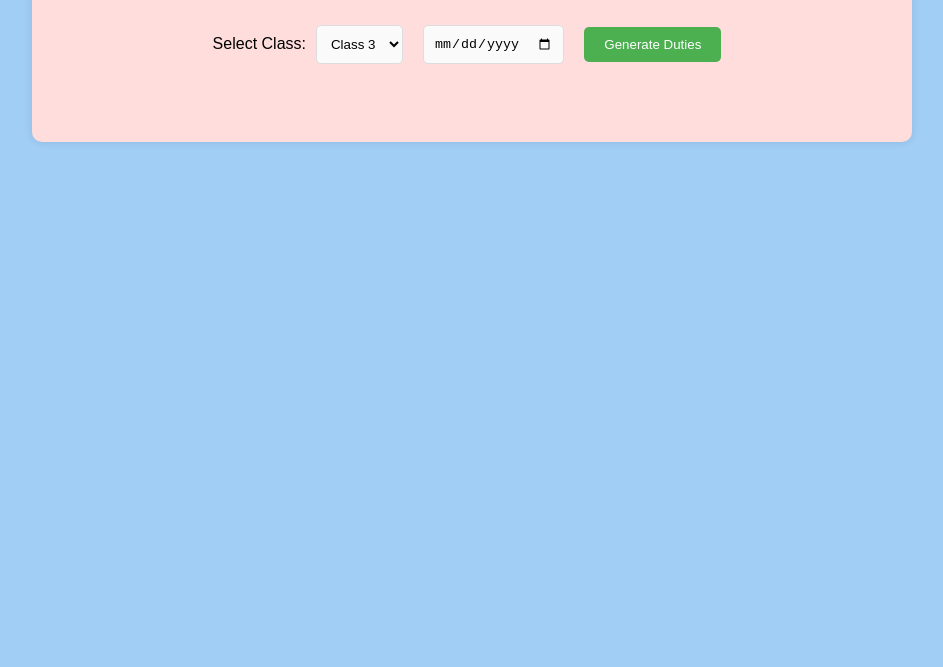
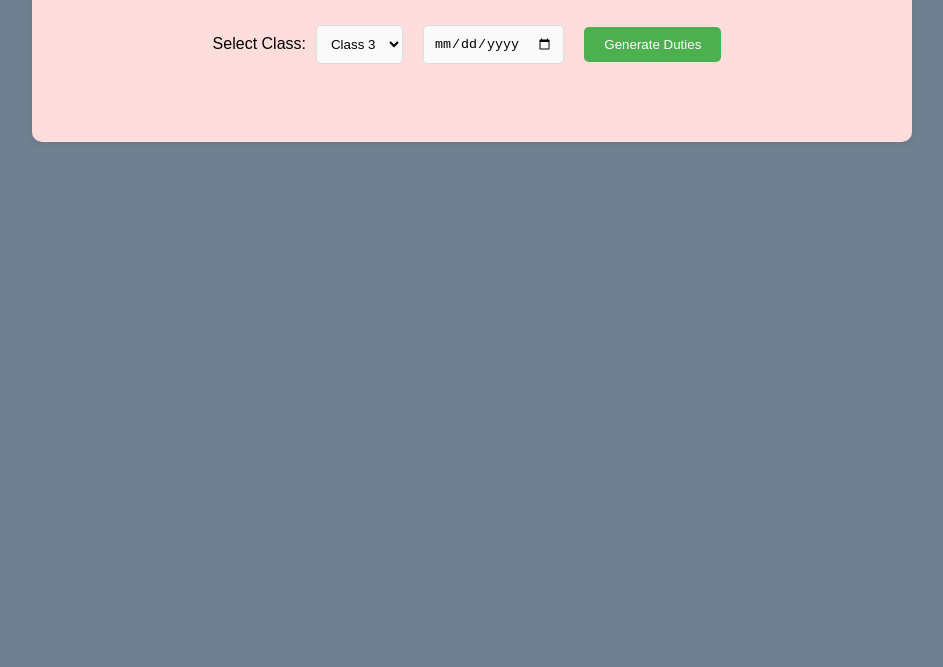
Before and after one commit to Aftabmalik18/School-Book, a plain HTML site: page index.html in a window 1280 px wide. Shown: the part 133-800 px from the top of the page, without its empty margins (168-1111 px from the left). Drawn offline with Linux system fonts and the light colour scheme.

Commit message:
Update assembly.css

```diff
--- a/assembly.css
+++ b/assembly.css
@@ -1,6 +1,6 @@
 body {
     font-family: Arial, sans-serif;
-    background-color: #a1cef5;
+    background-color: #708090;
     margin: 0;
     padding: 0;
     height: 100vh;
```
